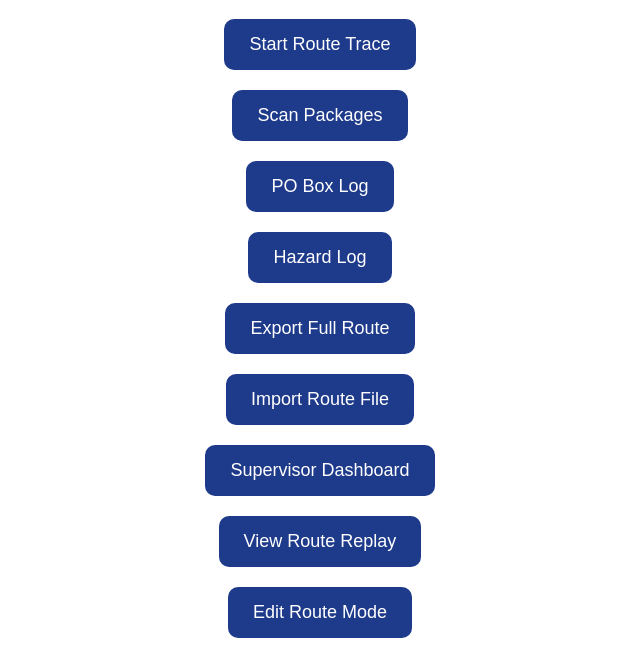
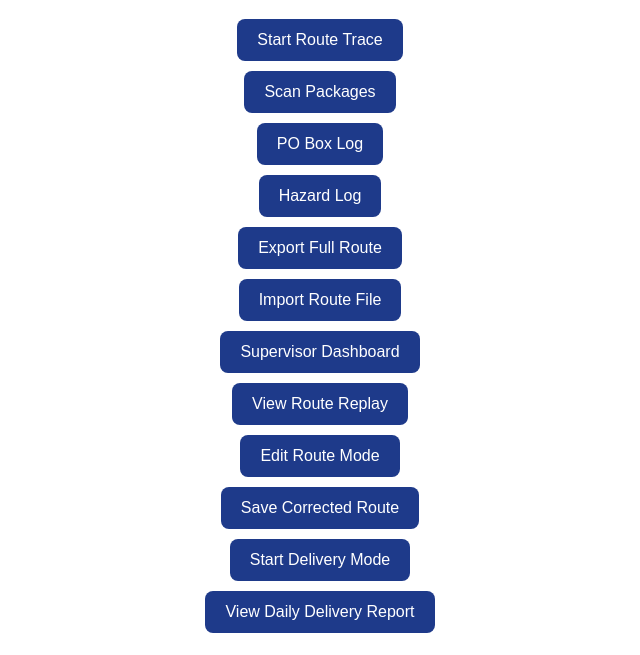
Before and after one commit to joshuarotgers/Uspstest, a plain HTML site: page index.html in a window 1280 px wide. Shown: the part 89-744 px from the top of the page, without its empty margins (320-960 px from the left). Drawn offline with Linux system fonts and the light colour scheme.

Commit message:
Update styles.css

```diff
--- a/styles.css
+++ b/styles.css
@@ -6,10 +6,10 @@ body {
 
 button {
   display: block;
-  margin: 20px auto;
-  padding: 15px 25px;
-  font-size: 18px;
-  border-radius: 10px;
+  margin: 10px auto;
+  padding: 12px 20px;
+  font-size: 16px;
+  border-radius: 8px;
   border: none;
   background-color: #1e3a8a;
   color: white;
```
